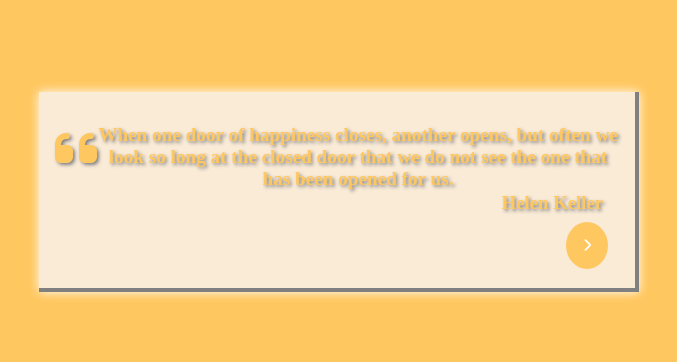
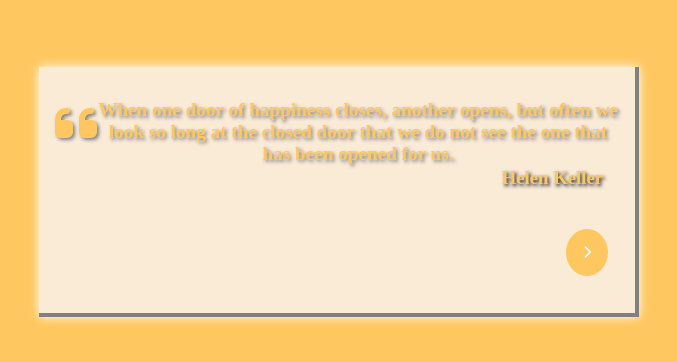
Before and after one commit to rodrydani/TareaReact, a React (Vite) app: page / in a window 1280 px wide. Shown: the part 208-570 px from the top of the page, without its empty margins (301-978 px from the left). Built offline with nearby package versions, Linux system fonts and the light colour scheme.

Commit message:
se hicieron mejoras generales

```diff
--- a/src/App.css
+++ b/src/App.css
@@ -7,13 +7,14 @@
   justify-content: center;
   height: 100vh;
 
+
 }
 .quotes{
   background-color: antiquewhite;
   border-bottom: 4px solid grey;
   border-right: 4px solid grey;
  width: 600px;
- height: 200px;
+ height: 250px;
  transition: .5s;
  box-shadow: 0px 0px 10px white ;
 
@@ -33,7 +34,7 @@
   justify-content: end;
   padding-right: 2rem;
   margin-bottom: 0.5rem;
-  text-shadow: .1em .1em .2em grey;
+  text-shadow: .1em .1em .2em rgb(37, 34, 34);
 }
 .fa-quote-left{
   font-size: 3rem;
@@ -44,7 +45,9 @@
   border: none;
   color: white;
   padding: 1rem;
+  margin-top: 2rem;
  margin-left: 500px;
+
 }
 .button:hover{
   box-shadow: 5px 5px 5px gray;
```
